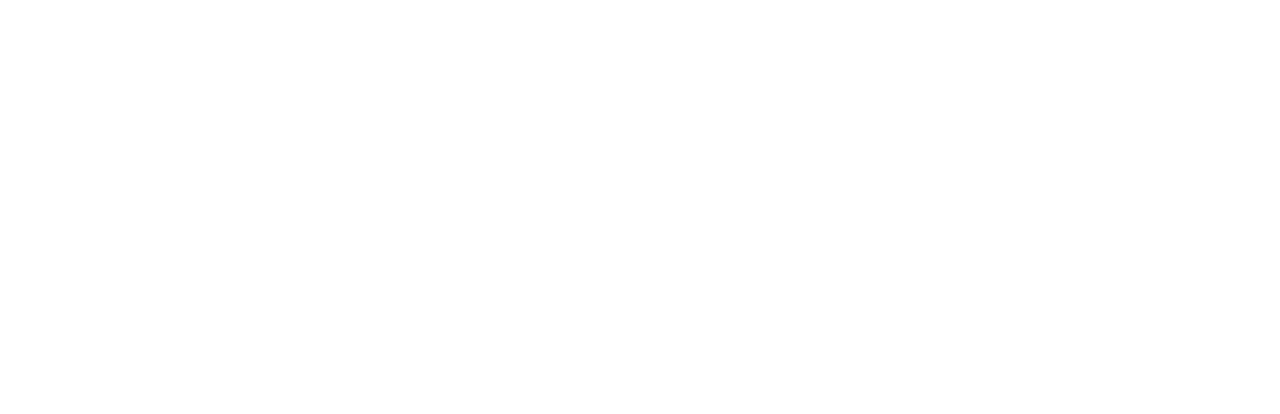
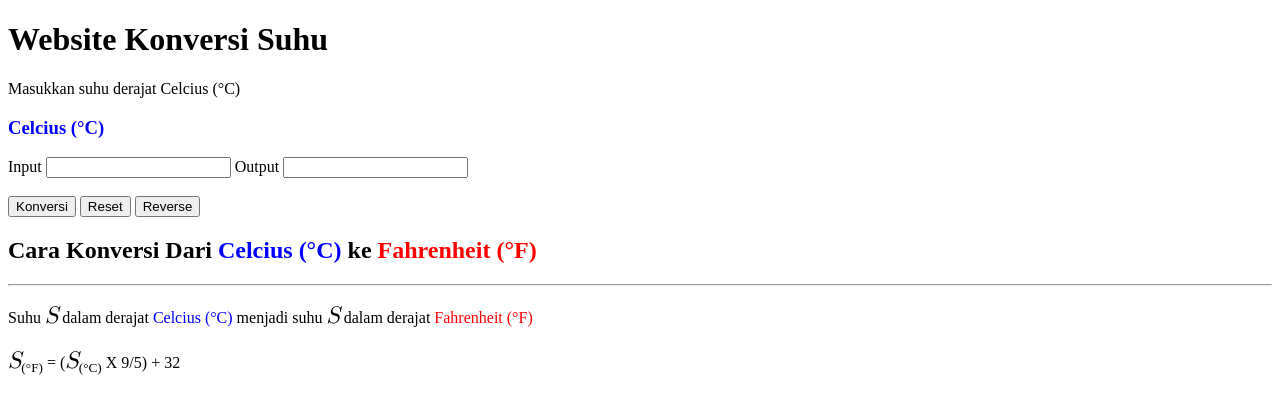
Before and after one commit to revou-fundamental-course/10-jun-24-iqbal7ne, a plain HTML site: page index.html in a window 1280 px wide. Drawn offline with Linux system fonts and the light colour scheme.

Commit message:
modified all

```diff
--- a/css/style.css
+++ b/css/style.css
@@ -0,0 +1,15 @@
+/* ini css */
+
+.style-info {
+    font-size: 24px;
+    font-style: italic;
+    font-family: math;
+}
+
+.c-span {
+    color: blue;
+}
+
+.f-span {
+    color: rgb(255, 0, 0);
+}
--- a/index.html
+++ b/index.html
@@ -3,7 +3,100 @@
   <head>
     <meta charset="UTF-8" />
     <meta name="viewport" content="width=device-width, initial-scale=1.0" />
-    <title>Document</title>
+    <title>Iqbal Konversi Suhu</title>
+    <!-- ini link CSS -->
+    <link rel="stylesheet" href="css/style.css" />
   </head>
-  <body></body>
+  <body>
+    <header>
+      <h1>Website Konversi Suhu</h1>
+    </header>
+
+    <!-- Main Content -->
+    <main>
+      <p>Masukkan suhu derajat Celcius (&deg;C)</p>
+
+      <!-- section header -->
+      <section>
+        <header>
+          <h3 id="celcius-info">
+            <span class="c-span">Celcius (&deg;C)</span>
+          </h3>
+          <h3 id="fahrenheit-info" style="display: none">
+            <span class="f-span">Fahrenheit (&deg;F)</span>
+          </h3>
+        </header>
+      </section>
+
+      <!-- Section Input -->
+      <section>
+        <label for="input">Input</label>
+        <input type="number" id="input" />
+        <!-- Section Calculate -->
+        <label for="result">Output</label>
+        <input type="number" id="result" />
+      </section>
+      <br />
+      <!-- Section Button -->
+      <section>
+        <button onclick="konversi()">Konversi</button>
+        <button onclick="reset()">Reset</button>
+        <button onclick="reverse()">Reverse</button>
+      </section>
+
+      <!-- Section Formula/info -->
+      <section id="celcius-info2">
+        <header>
+          <h1>
+            Cara Konversi Dari <span class="c-span">Celcius (&deg;C)</span> ke
+            <span class="f-span">Fahrenheit (&deg;F)</span>
+          </h1>
+        </header>
+
+        <hr />
+        <section>
+          <p>
+            Suhu <span class="style-info">S</span> dalam derajat
+            <span class="c-span">Celcius (&deg;C)</span>
+            menjadi suhu
+            <span class="style-info">S</span> dalam derajat
+            <span class="f-span">Fahrenheit (&deg;F)</span>
+          </p>
+          <p>
+            <span class="style-info">S</span><sub>(&deg;F)</sub> = (<span
+              class="style-info"
+              >S</span
+            ><sub>(&deg;C)</sub> X 9/5) + 32
+          </p>
+        </section>
+      </section>
+      <section id="fahrenheit-info2" style="display: none">
+        <header>
+          <h1>
+            Cara Konversi Dari
+            <span class="f-span">Fahrenheit (&deg;F)</span> ke
+            <span class="c-span">Celcius (&deg;C)</span>
+          </h1>
+        </header>
+
+        <hr />
+        <section>
+          <p>
+            Suhu <span class="style-info">S</span> dalam derajat
+            <span class="f-span">Fahrenheit (&deg;F)</span> menjadi suhu
+            <span class="style-info">S</span> dalam derajat
+            <span class="c-span">Celcius (&deg;C)</span>
+          </p>
+          <p>
+            <span class="style-info">S</span><sub>(&deg;c)</sub> = (<span
+              class="style-info"
+              >S</span
+            ><sub>(&deg;F)</sub> - 32 ) X 5/9
+          </p>
+        </section>
+      </section>
+    </main>
+
+    <script src="js/script.js"></script>
+  </body>
 </html>
--- a/js/script.js
+++ b/js/script.js
@@ -0,0 +1,40 @@
+// ini JS
+function reset() {
+    document.getElementById("input").value = '';
+    document.getElementById("result").value = '';
+}
+
+function reverse() {
+    var a = document.getElementById("fahrenheit-info");
+    var b = document.getElementById("celcius-info");
+    var c = document.getElementById("fahrenheit-info2");
+    var d = document.getElementById("celcius-info2");
+    var e = document.getElementById("input");
+    var e1 = document.getElementById("input").value;
+    var f = document.getElementById("result");
+    var f1 = document.getElementById("result").value;
+    if (a.style.display == "none") {
+        a.style.display = "block";
+        b.style.display = "none";
+        c.style.display = "block";
+        d.style.display = "none";
+    } else {
+        a.style.display = "none";
+        b.style.display = "block";
+        c.style.display = "none";
+        d.style.display = "block";
+    }
+    e.value = f1;
+    f.value = e1;
+}
+
+function konversi() {
+    var a = document.getElementById("input").value;
+    var b = document.getElementById("result").value;
+    var c = document.getElementById("fahrenheit-info");
+    if (c.style.display == "none") {
+        document.getElementById("result").value = (a * 9 / 5) + 32;
+    } else {
+        document.getElementById("result").value = (a - 32) * 5 / 9;
+    }
+}
```
